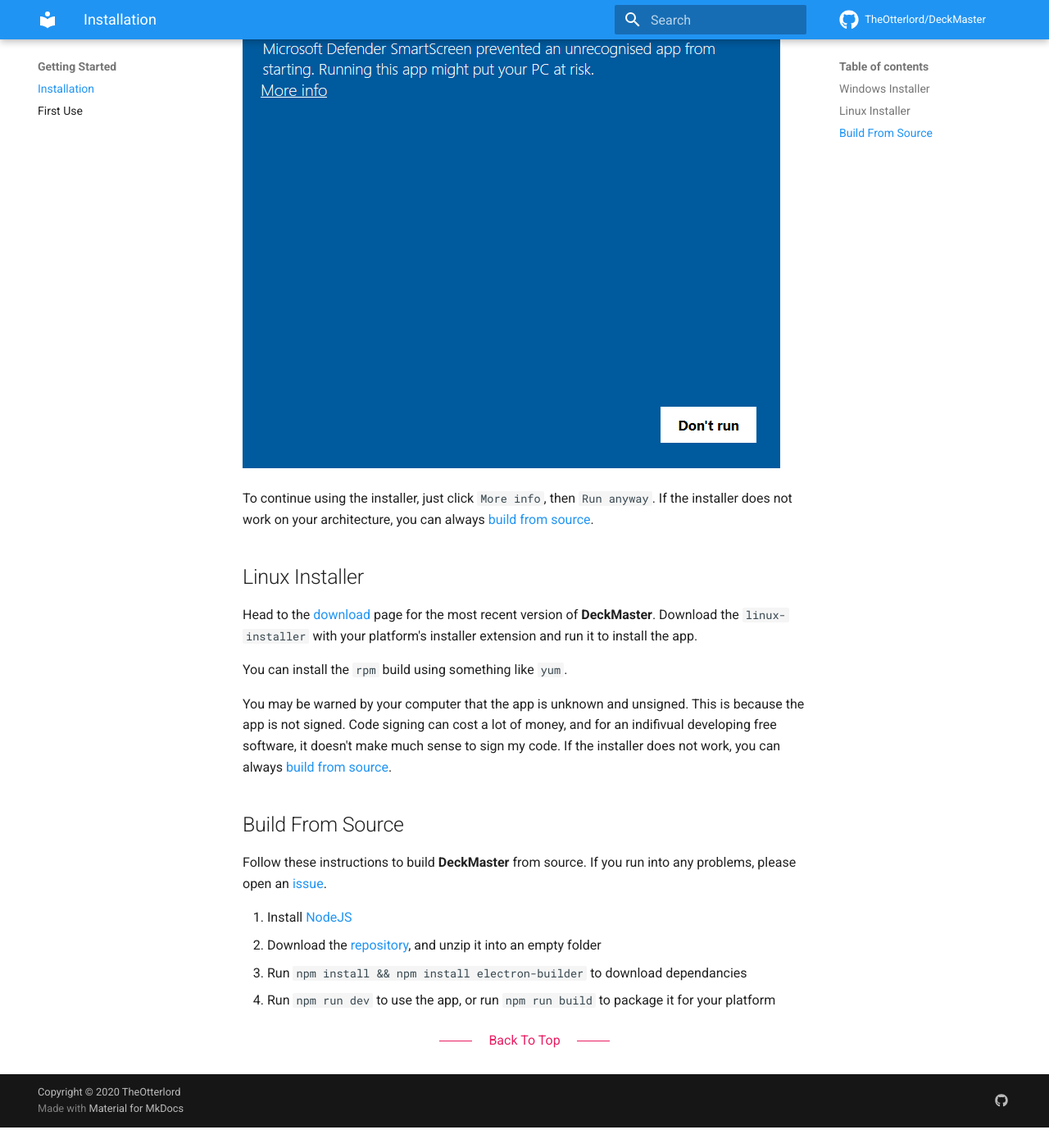
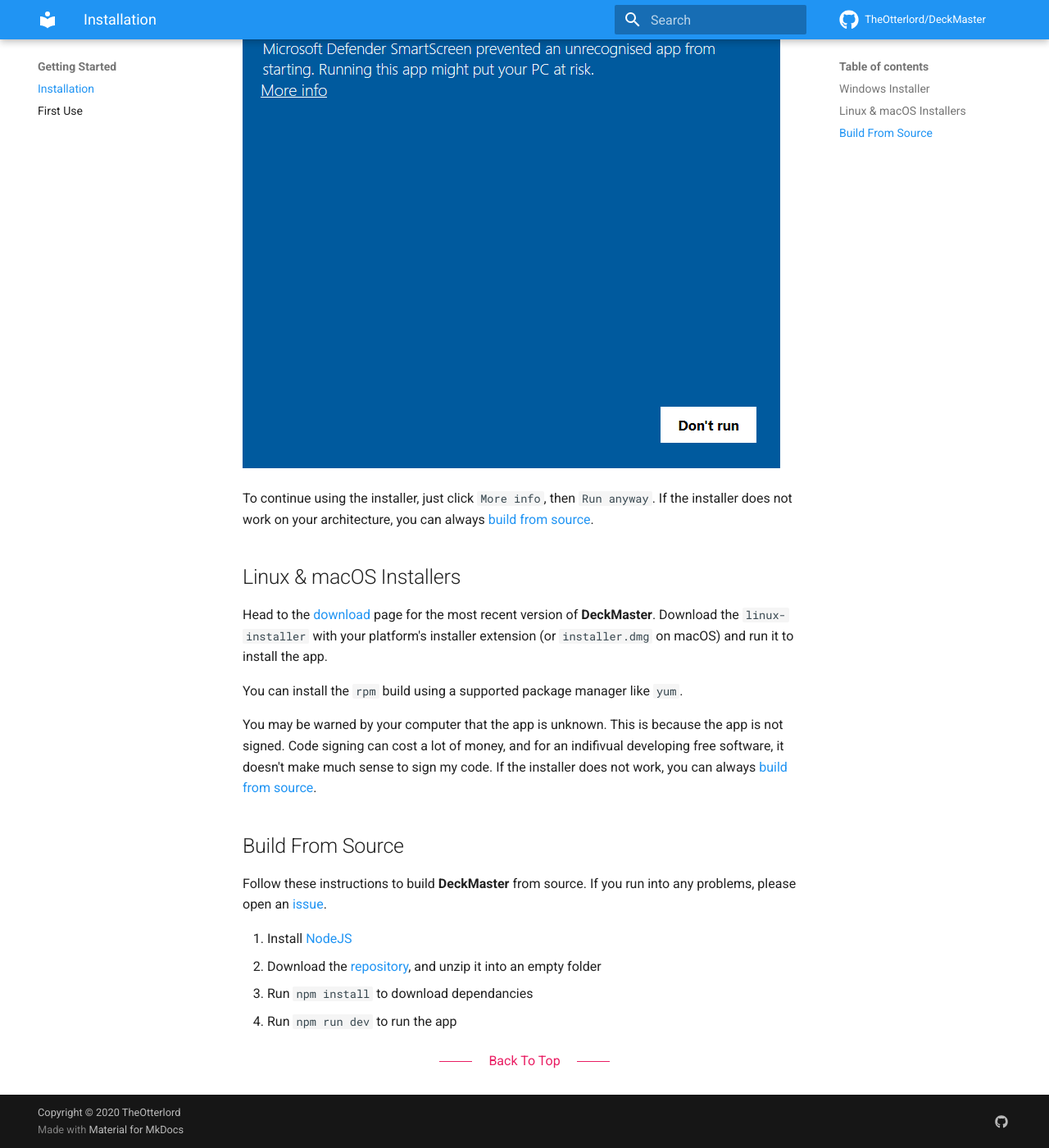
Before and after one commit to TheOtterlord/deckmaster, an MkDocs documentation site: the page built from docs/install.md, in a window 1280 px wide and 1400 px high, scrolled down 796 px. Shown: the whole window at 82% size. Built offline with MkDocs 1.6.1 and Material for MkDocs 9.7.7, drawn with Linux system fonts in a browser that asks for light colours; comment, search, counter and statistics services are not loaded; before the commit the page ends 2171 px from its top, so only the background shows below that; some of the changed text lies outside the part shown.

```diff
--- a/docs/install.md
+++ b/docs/install.md
@@ -1,7 +1,6 @@
 # Installation
 
 You can install DeckMaster's latest version via one of the installers, or by building it from the source code.
-Sadly, Mac users currently **must** build from source as I cannot compile for MacOS.
 
 > NOTE: auto-update is disabled. Please download new versions to install them when they are released. I will try to fix this as soon as possible. Watch the blog for updates: https://theotterholt.blogspot.com/
 
@@ -27,14 +26,14 @@ To continue using the installer, just click `More info`, then `Run anyway`.
 If the installer does not work on your architecture, you can always [build from source](#build-from-source).
 
 
-## Linux Installer
+## Linux & macOS Installers
 
 Head to the [download](https://github.com/TheOtterlord/deckmaster/releases/latest) page for the most recent version of **DeckMaster**.
-Download the `linux-installer` with your platform's installer extension and run it to install the app.
+Download the `linux-installer` with your platform's installer extension (or `installer.dmg` on macOS) and run it to install the app.
 
-You can install the `rpm` build using something like `yum`.
+You can install the `rpm` build using a supported package manager like `yum`.
 
-You may be warned by your computer that the app is unknown and unsigned.
+You may be warned by your computer that the app is unknown.
 This is because the app is not signed.
 Code signing can cost a lot of money, and for an indifivual developing free software, it doesn't make much sense to sign my code.
 If the installer does not work, you can always [build from source](#build-from-source).
@@ -47,5 +46,5 @@ If you run into any problems, please open an [issue](https://github.com/TheOtter
 
 1. Install [NodeJS](https://nodejs.org)
 2. Download the [repository](https://github.com/TheOtterlord/deckmaster/archive/master.zip), and unzip it into an empty folder
-3. Run `npm install && npm install electron-builder` to download dependancies
-4. Run `npm run dev` to use the app, or run `npm run build` to package it for your platform
+3. Run `npm install` to download dependancies
+4. Run `npm run dev` to run the app
--- a/mkdocs.yml
+++ b/mkdocs.yml
@@ -41,5 +41,7 @@ nav:
   - Documentation:
     - Deck Editor: deck.md
     - YCB: ycb.md
+    - Keybindings: keys.md
+    - Settings: settings.md
   - About:
     - DeckMaster: about.md
--- a/package.json
+++ b/package.json
@@ -1,6 +1,6 @@
 {
   "name": "deckmaster",
-  "version": "0.1.2",
+  "version": "0.2.0",
   "description": "A Yu-Gi-Oh! TCG deck editor",
   "main": "index.js",
   "scripts": {
@@ -12,7 +12,7 @@
   "build": {
     "productName": "DeckMaster",
     "appId": "dev.theotterlord.deckmaster",
-    "artifactName": "win-installer.${ext}",
+    "artifactName": "installer.${ext}",
     "directories": {
       "output": "build"
     },
```
Also changed, not shown: other parts of docs/install.md (+1 -1 lines), CHANGELOG.md (+15 -0 lines), docs/first.md (+1 -0 lines), docs/keys.md (added, +8 -0 lines), docs/settings.md (added, +13 -0 lines), 1 other file.
